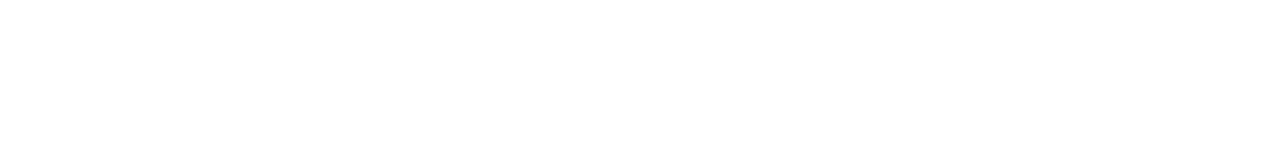
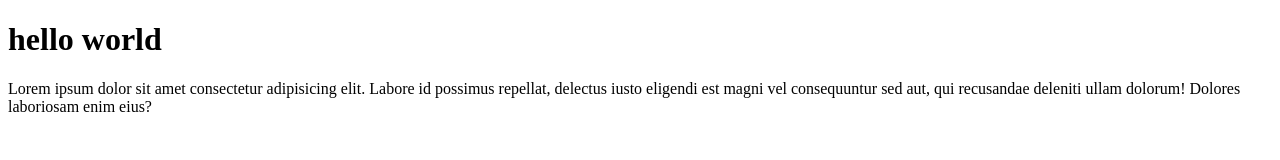
Before and after one commit to maul24/maulTest, a plain HTML site: page index.html in a window 1280 px wide. Drawn offline with Linux system fonts and the light colour scheme.

Commit message:
menambahkan paragraf

```diff
--- a/index.html
+++ b/index.html
@@ -7,6 +7,7 @@
     <title>Repo</title>
 </head>
 <body>
-
+    <h1>hello world</h1>
+    <p>Lorem ipsum dolor sit amet consectetur adipisicing elit. Labore id possimus repellat, delectus iusto eligendi est magni vel consequuntur sed aut, qui recusandae deleniti ullam dolorum! Dolores laboriosam enim eius?</p>
 </body>
 </html>
```
